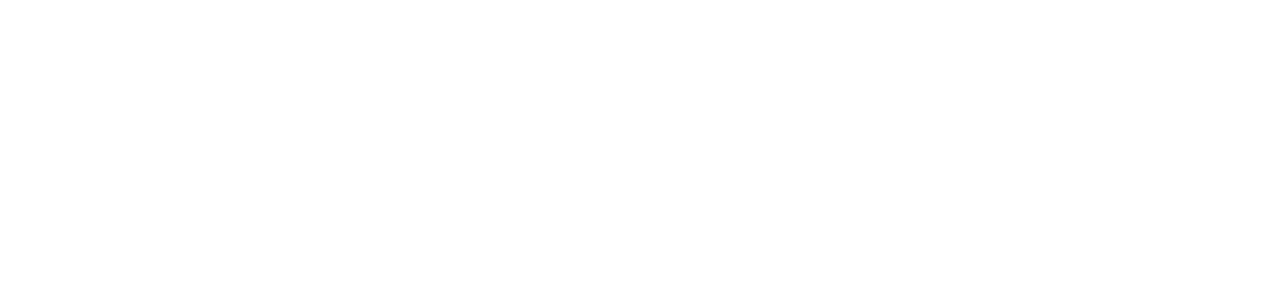
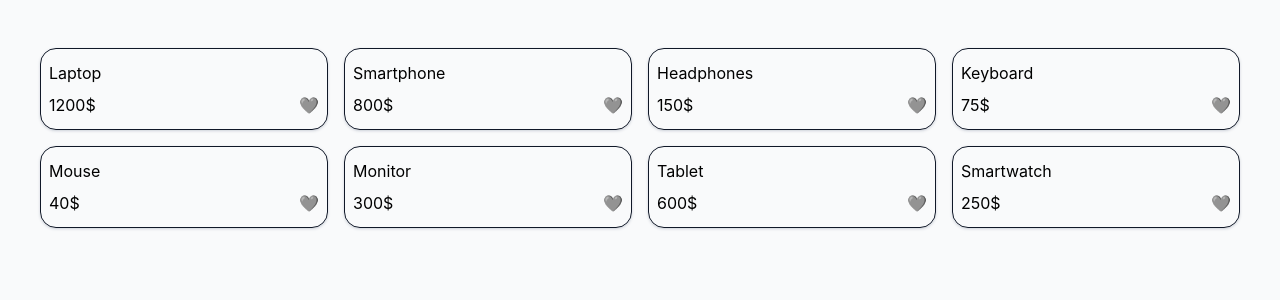
Before and after one commit to iamfarghali/shopforge, a React (Vite) app: page / in a window 1280 px wide. Shown: the top 300 px of the page. Built offline with nearby package versions, Linux system fonts and the light colour scheme.

Commit message:
feat(products): create product cards

```diff
--- a/src/App.tsx
+++ b/src/App.tsx
@@ -1,7 +1,26 @@
+import type { Product } from '@/types/product';
+import ProductCard from './components/ProductCard';
+
+const products: Product[] = [
+  { id: 1, name: 'Laptop', price: 1200 },
+  { id: 2, name: 'Smartphone', price: 800 },
+  { id: 3, name: 'Headphones', price: 150 },
+  { id: 4, name: 'Keyboard', price: 75 },
+  { id: 5, name: 'Mouse', price: 40 },
+  { id: 6, name: 'Monitor', price: 300 },
+  { id: 7, name: 'Tablet', price: 600 },
+  { id: 8, name: 'Smartwatch', price: 250 },
+];
 function App() {
   return (
-    <div></div>
-  )
+    <div className="container h-screen mx-auto px-10 pt-12 bg-gray-50">
+      <div className="grid grid-cols-4 gap-4">
+        {products.map((p) => (
+          <ProductCard product={p} />
+        ))}
+      </div>
+    </div>
+  );
 }
 
-export default App
+export default App;
--- /dev/null
+++ b/src/components/ProductCard.tsx
@@ -0,0 +1,17 @@
+import type { Product } from '@/types/product';
+import { useState } from 'react';
+
+export default function ProductCard({ product }: { product: Product }) {
+  const [isLiked, setIsLiked] = useState(false);
+  return (
+    <div className="flex flex-col gap-2 border border-gray-900 shadow-sm shadow-gray-300 py-3 px-2 rounded-2xl">
+      <h2>{product.name}</h2>
+      <div className="flex justify-between items-center">
+        <p>{product.price}$</p>
+        <button onClick={() => setIsLiked((prev) => !prev)}>
+          {isLiked ? '❤️' : '🩶'}
+        </button>
+      </div>
+    </div>
+  );
+}
--- /dev/null
+++ b/src/types/product.ts
@@ -0,0 +1,5 @@
+export interface Product {
+  id: number;
+  name: string;
+  price: number;
+}
```
